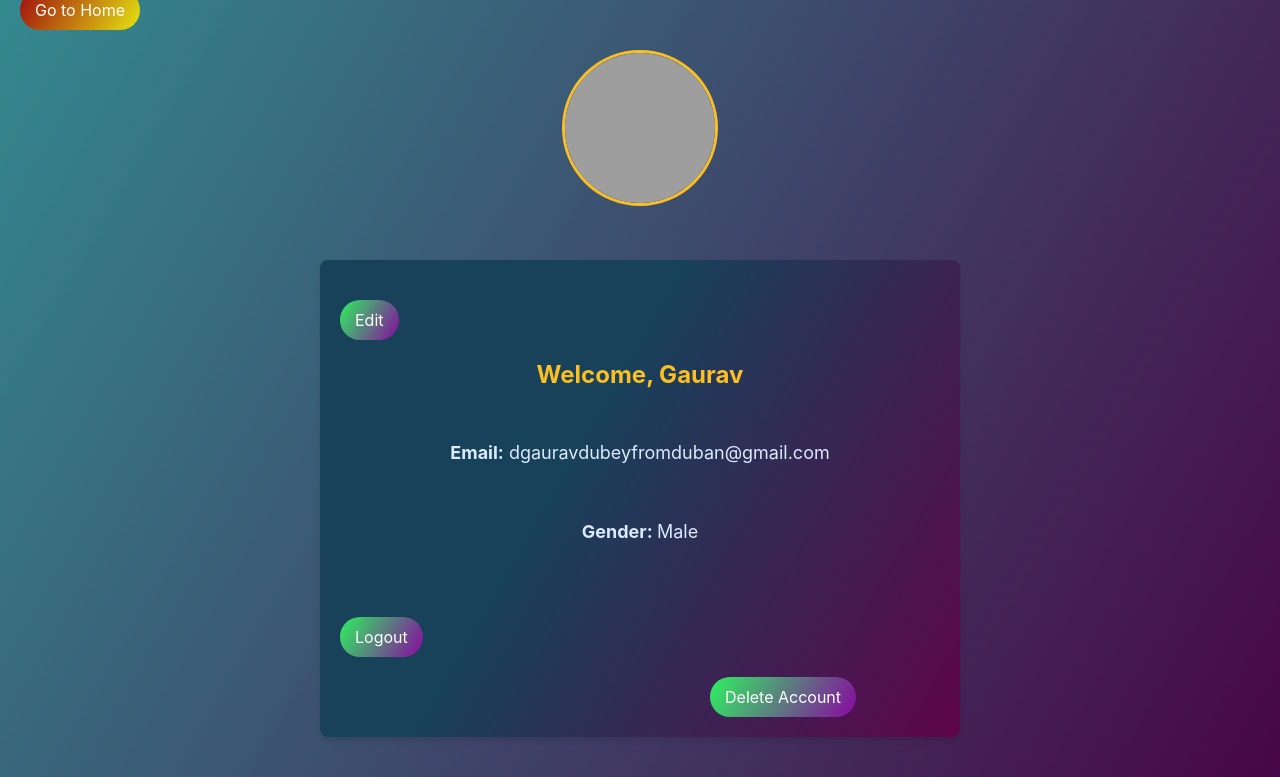
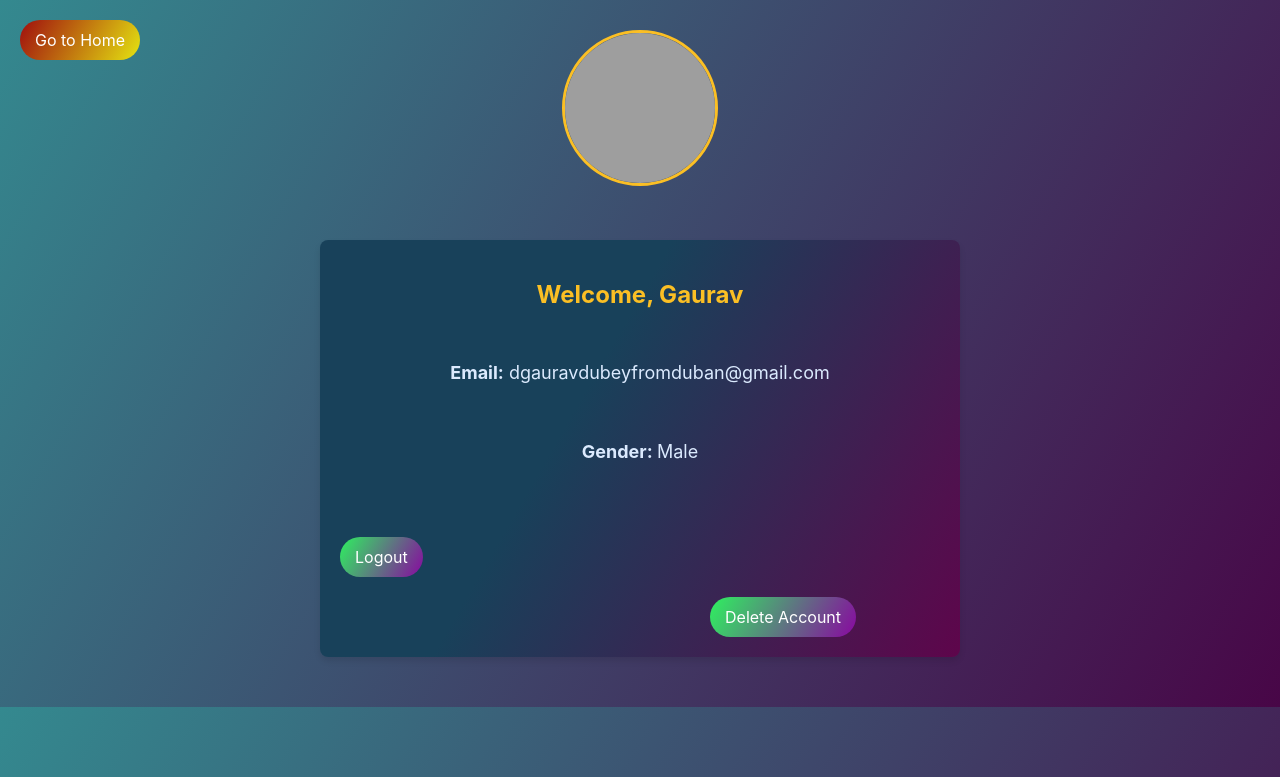
Before and after one commit to gauravdubey5/Smarter-Learning-with-AI-Notes-Summarizer, a Flask app: page /profile in a window 1280 px wide. Shown: the top 777 px of the page. Run offline with Flask 3, Linux system fonts and the light colour scheme; a user stored in the database is signed in; data comes from the database, SQL or seed files in the repository; grey boxes are pictures that could not be loaded.

Commit message:
fifth commit

```diff
--- a/templates/profile.html
+++ b/templates/profile.html
@@ -22,6 +22,7 @@
             background: linear-gradient(120deg , rgb(160, 14, 14), rgb(228, 228, 17));
             text-decoration: none;
             margin-left: 20px;
+            position: absolute; top: 20px;
             padding: 10px 15px;
             color: white;
             border-radius: 4px;
@@ -133,7 +134,7 @@
 
     </div>
     <div class="container">
-        <a id="edit" href="{{ url_for('edit') }}">Edit</a>
+        {# <a id="edit" href="{{ url_for('edit') }}">Edit</a> #}
 
         <h2>Welcome, {{ user['name'] }}</h2>
         <p><strong>Email:</strong> {{ user['email'] }}</p>
```
